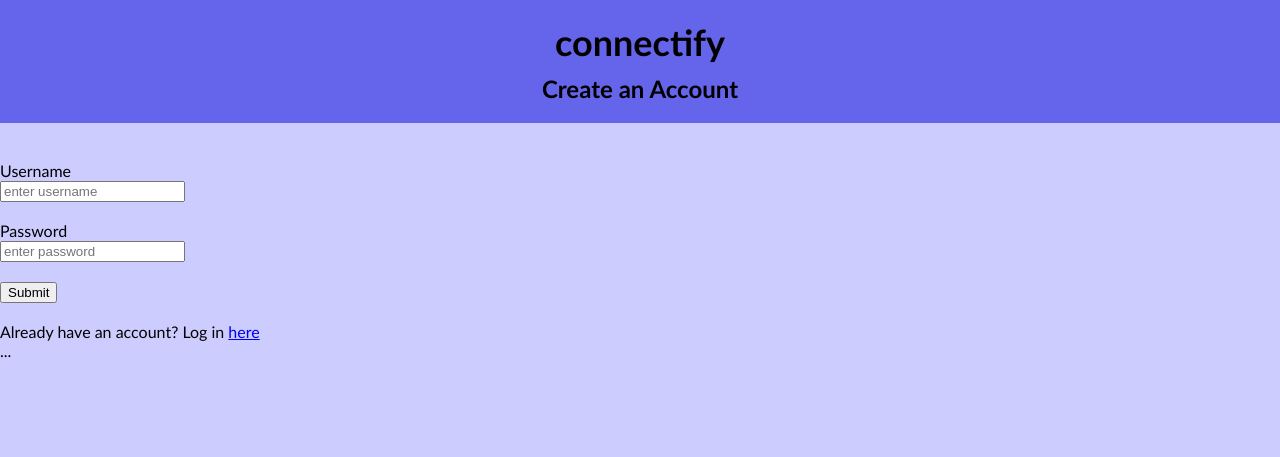
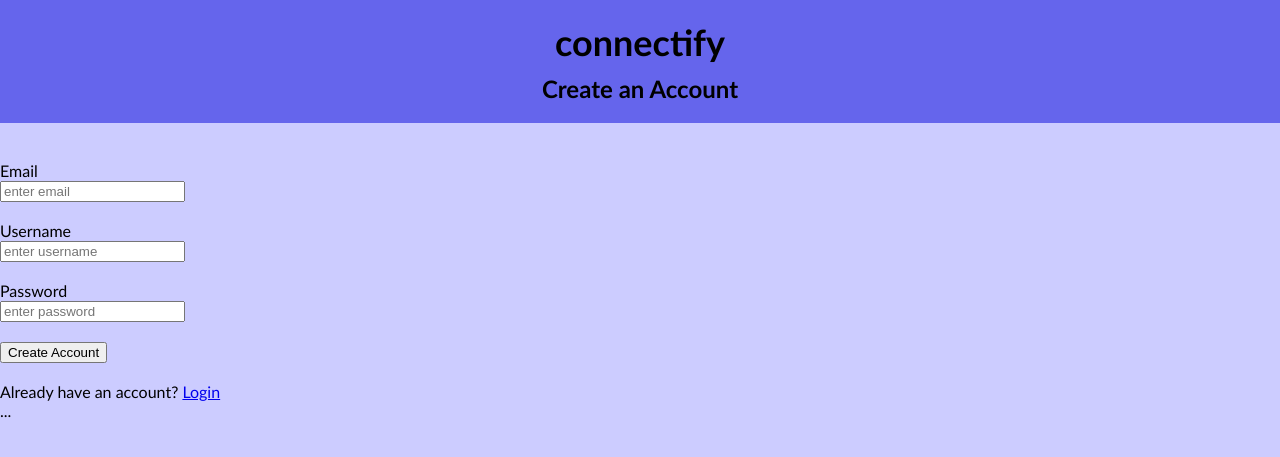
Before and after one commit to Jojoz23/connectify, a Flask app: page / in a window 1280 px wide. Shown: the top 457 px of the page. Run offline with Flask 3, Linux system fonts and the light colour scheme.

Commit message:
sign up and login functionality

```diff
--- a/connectify.py
+++ b/connectify.py
@@ -34,14 +34,15 @@ def login() -> str:
 @app.route('/attempt_create_account', methods=["post"])
 def create_account() -> str:
     """
-    Create the account with username and password from sign_up.html
+    Create the account with emaio, username, and password from sign_up.html
 
     Precondition: username is not taken by an existing account
     """
     username = request.form['username']
     password = request.form['password']
+    email = request.form['email']
 
-    print(f"username: {username}\npassword: {password}")
+    print(f"username: {username}\npassword: {password}\nemail: {email}")
     #return render_template(f'profile.html/{username}')
     return "Profile page not implemented yet."
 
--- a/templates/sign_up.html
+++ b/templates/sign_up.html
@@ -23,16 +23,19 @@
 <body>
     <br><br>
     <form action="/attempt_create_account" method="post">
+        <!--Email-->
+        Email<br>
+        <input type="text" id="email" name="email" placeholder="enter email"><br><br>
         <!--Username-->
         Username<br>
         <input type="text" id="username" name="username" placeholder="enter username"><br><br>
         <!--Password-->
         Password<br>
         <input type="text" id="password" name="password" placeholder="enter password"><br><br>
-        <input type="submit" value="Submit">
+        <input type="submit" value="Create Account">
     </form>
     <br>
-    Already have an account? Log in <a href="login.html">here</a>
+    Already have an account? <a href="/login">Login</a>
 </body>
 <!--FOOTER-->
 <footer>
```
Also changed, not shown: templates/login.html (+12 -3 lines).
